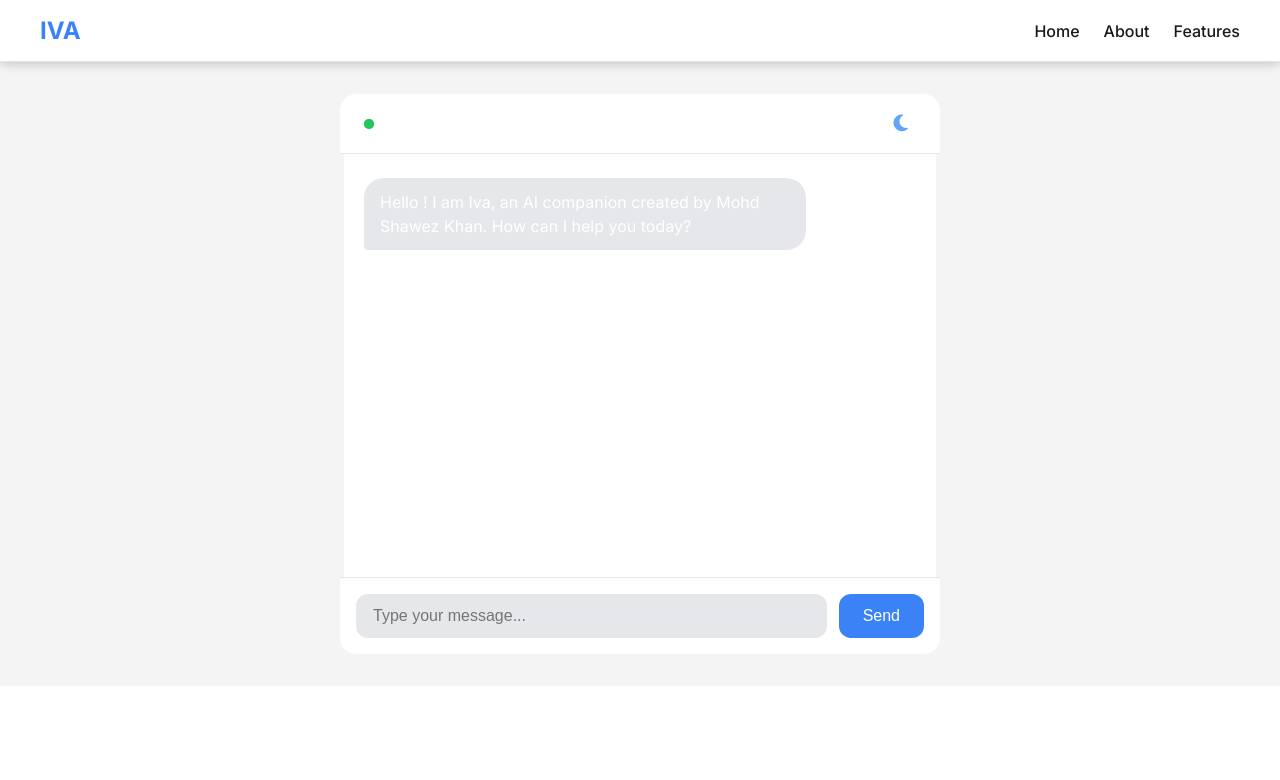
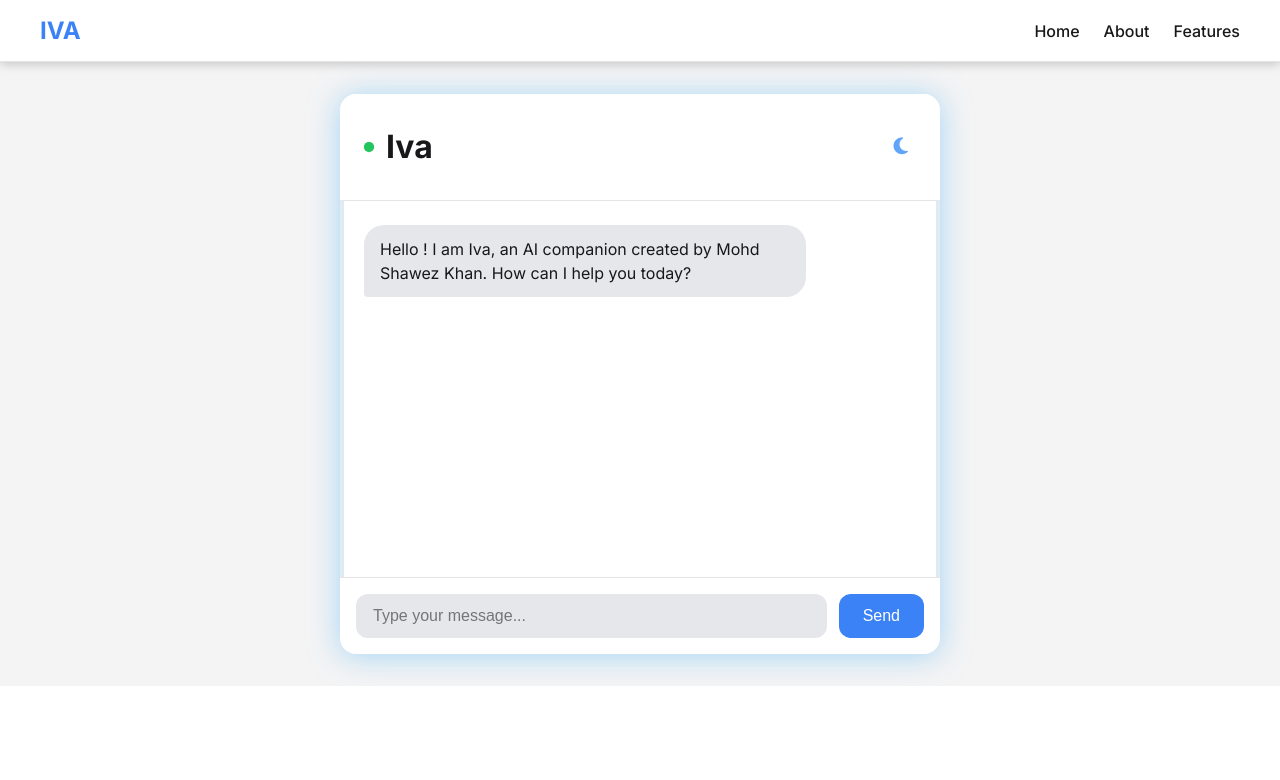
Before and after one commit to shawez-04/Iva, a plain HTML site: page index.html in a window 1280 px wide. Both pictures are taken after a click on the button "Toggle theme". Shown: the top 780 px of the page. Drawn offline with Linux system fonts and the light colour scheme.

Commit message:
Added Box-shadow to container

```diff
--- a/style.css
+++ b/style.css
@@ -132,6 +132,7 @@
     flex-direction: column;
     border-radius: 1rem;
     overflow: hidden;
+    box-shadow: 0 2px 30px rgba(86, 183, 246, 0.5);
 }
 
 #chat-window::before {
@@ -145,6 +146,8 @@
     background-image: linear-gradient(180deg, var(--clr-primary-a0), var(--clr-gradient-stop-2));
     animation: rotBGimg 4s linear infinite;
     z-index: 1;
+
+
 }
 
 @keyframes rotBGimg {
@@ -163,6 +166,8 @@
     inset: 4px;
     border-radius: 13px;
     z-index: 2;
+    box-shadow: 0 2px 30px rgba(86, 183, 246, 0.3);
+
 }
 
 /* --- Chat Header Styles --- */
@@ -183,11 +188,9 @@
     align-items: center;
     gap: 0.75rem;
 }
-
+[data-theme='light']
 .header-title {
-    font-size: 1.25rem;
-    font-weight: 700;
-    margin: 0;
+    color:var(--clr-dark-a0)
 }
 
 .status-dot {
@@ -255,7 +258,9 @@
     position: relative;
     z-index: 3;
 }
-
+[data-theme='light'] #chat-messages {
+    color: var(--clr-dark-a0);
+}
 #chat-messages::-webkit-scrollbar {
     width: 8px;
 }
```
